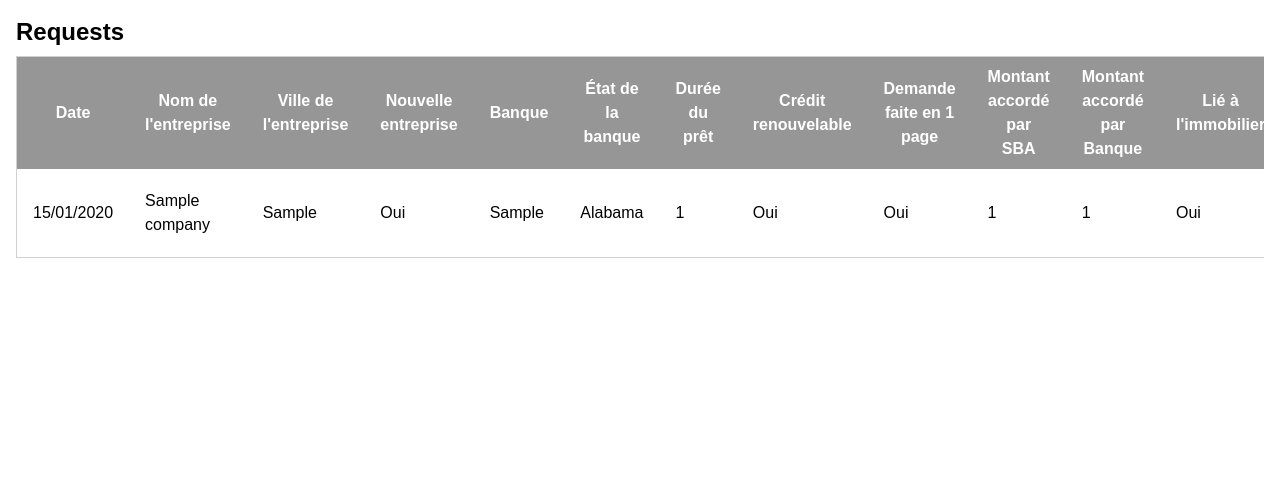
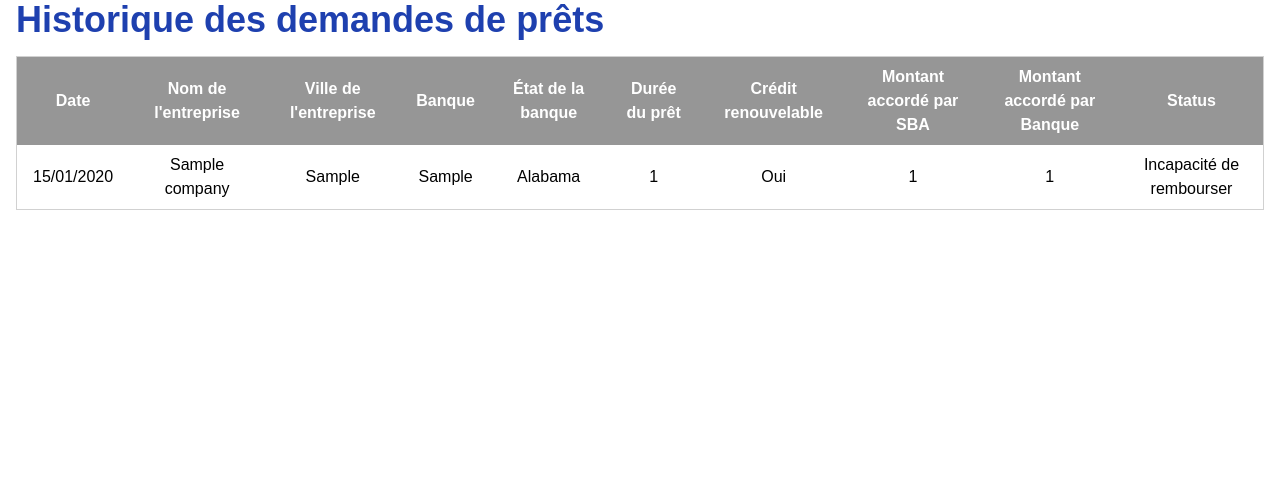
Before and after one commit to cjulliar/loan_project, a Django app: page /loan_history/ in a window 1280 px wide. Shown: the part 228-726 px from the top of the page. Run offline with Django 4.2, Linux system fonts and the light colour scheme; a user stored in the database is signed in; tables that the repository leaves empty hold one stand-in row (values such as "Sample post"); style sheets or scripts are compiled from the project's sources.

Commit message:
loan history responsive

```diff
--- a/app/main/templates/main/loan_history_page.html
+++ b/app/main/templates/main/loan_history_page.html
@@ -1,24 +1,47 @@
 {% extends "base.html" %}
 
+{% block title %}Historique{% endblock title %}
+
 {% block content %}
-    <h3 class="text-2xl font-bold mt-4 mb-2">Requests</h3>
-    <div class="overflow-x-auto">
-        <table class="w-full border-collapse border">
+    <h1 class="text-blue-800 text-4xl font-bold mb-4">Historique des demandes de prêts</h1>
+
+    <div class="xl:hidden">
+        {% for request in object_list %}
+            <div class="info-block flex flex-row border-collapse border {% cycle 'bg-white' 'bg-gray-200'  %} m-3 pl-2">
+                <ul class="space-y-4 mb-5 mt-5 ">
+                    <li class="list_form"><div>Date : {{ request.formatted_date }}</div></li>
+                    <li class="list_form"><div>Nom : {{ request.company.name }}</div></li>
+                    <div class="details hidden space-y-4">
+                        <li class="list_form"><div>Ville : {{ request.company.city }}</div></li>
+                        <li class="list_form"><div>Banque : {{ request.bank }}, {{ request.get_bank_state_display }}</div></li>
+                        <li class="list_form"><div>Durée du pret : {{ request.term }}</div></li>
+                        <li class="list_form"><div>Crédit renouvelable : {{ request.get_rev_line_cr_display }}</div></li>
+                        <li class="list_form"><div>Montant accordé par SBA : {{ request.sba_appv }}</div></li>
+                        <li class="list_form"><div>Montant accordé par la banque : {{ request.gr_appv }}</div></li>
+                    </div>
+                    <li class="list_form"><div>Status : {{ request.get_status_display }}</div></li>
+
+                </ul>
+
+            </div>
+
+        {% endfor %}
+
+    </div>
+    <div class=" hidden xl:flex overflow-x-auto">
+        <table class="w-full border-collapse border ">
             <thead>
                 <tr class="bg-gray-400 text-white">
                     <th class="tab_style">Date</th>
                     <th class="tab_style">Nom de l'entreprise</th>
                     <th class="tab_style">Ville de l'entreprise</th>
-                    <th class="tab_style">Nouvelle entreprise</th>
                     <th class="tab_style">Banque</th>
-                    <th class="py-2 px-4">État de la banque</th>
-                    <th class="py-2 px-4">Durée du prêt</th>
-                    <th class="py-2 px-4">Crédit renouvelable</th>
-                    <th class="py-2 px-4">Demande faite en 1 page</th>
-                    <th class="py-2 px-4">Montant accordé par SBA</th>
-                    <th class="py-2 px-4">Montant accordé par Banque</th>
-                    <th class="py-2 px-4">Lié à l'immobilier</th>
-                    <th class="py-2 px-4">Status</th>
+                    <th class="tab_style">État de la banque</th>
+                    <th class="tab_style">Durée du prêt</th>
+                    <th class="tab_style">Crédit renouvelable</th>
+                    <th class="tab_style">Montant accordé par SBA</th>
+                    <th class="tab_style">Montant accordé par Banque</th>
+                    <th class="tab_style">Status</th>
                 </tr>
             </thead>
             <tbody>
@@ -27,16 +50,13 @@
                         <td class="tab_style">{{ request.formatted_date }}</td>
                         <td class="tab_style">{{ request.company.name }}</td>
                         <td class="tab_style">{{ request.company.city }}</td>
-                        <td class="py-2 px-4">{{ request.get_new_exist_display }}</td>
-                        <td class="py-2 px-4">{{ request.bank }}</td>
-                        <td class="py-2 px-4">{{ request.get_bank_state_display }}</td>
-                        <td class="py-2 px-4">{{ request.term }}</td>
-                        <td class="py-2 px-4">{{ request.get_rev_line_cr_display }}</td>
-                        <td class="py-2 px-4">{{ request.get_low_doc_display }}</td>
-                        <td class="py-2 px-4">{{ request.sba_appv }}</td>
-                        <td class="py-2 px-4">{{ request.gr_appv }}</td>
-                        <td class="py-2 px-4">{{ request.get_real_estate_display }}</td>
-                        <td class="py-2 px-4">{{ request.get_status_display }}</td>
+                        <td class="tab_style">{{ request.bank }}</td>
+                        <td class="tab_style">{{ request.get_bank_state_display }}</td>
+                        <td class="tab_style">{{ request.term }}</td>
+                        <td class="tab_style">{{ request.get_rev_line_cr_display }}</td>
+                        <td class="tab_style">{{ request.sba_appv }}</td>
+                        <td class="tab_style">{{ request.gr_appv }}</td>
+                        <td class="tab_style">{{ request.get_status_display }}</td>
                     </tr>
                 {% endfor %}
             </tbody>
--- a/app/static/css/input.css
+++ b/app/static/css/input.css
@@ -3,7 +3,7 @@
 @tailwind utilities;
 
 .tab_style {
-    @apply py-2 px-4
+    @apply py-2 px-4 text-center
 }
 
 .a-style {
--- a/app/static/js/script.js
+++ b/app/static/js/script.js
@@ -3,7 +3,6 @@ document.addEventListener('DOMContentLoaded', () => {
 
     const humburger = document.querySelector("#humburger");
     const menu = document.querySelector("#menu");
-
     humburger.addEventListener("click", function () {
         menu.classList.toggle('hidden');
     });
@@ -16,4 +15,13 @@ document.addEventListener('DOMContentLoaded', () => {
             menu.classList.add('hidden');
         }
     });
+
+    const infoBlocks = document.querySelectorAll('.info-block');
+    infoBlocks.forEach(function(infoBlock) {
+        const detailsDiv = infoBlock.querySelector('.details');
+
+        infoBlock.addEventListener('click', function() {
+            detailsDiv.classList.toggle('hidden');
+        });
+    });
 });
```
